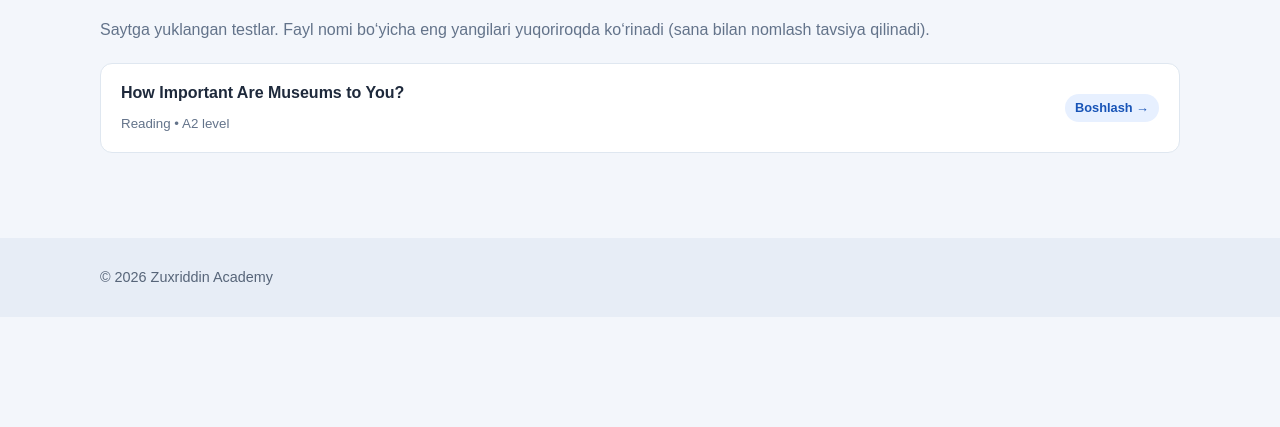
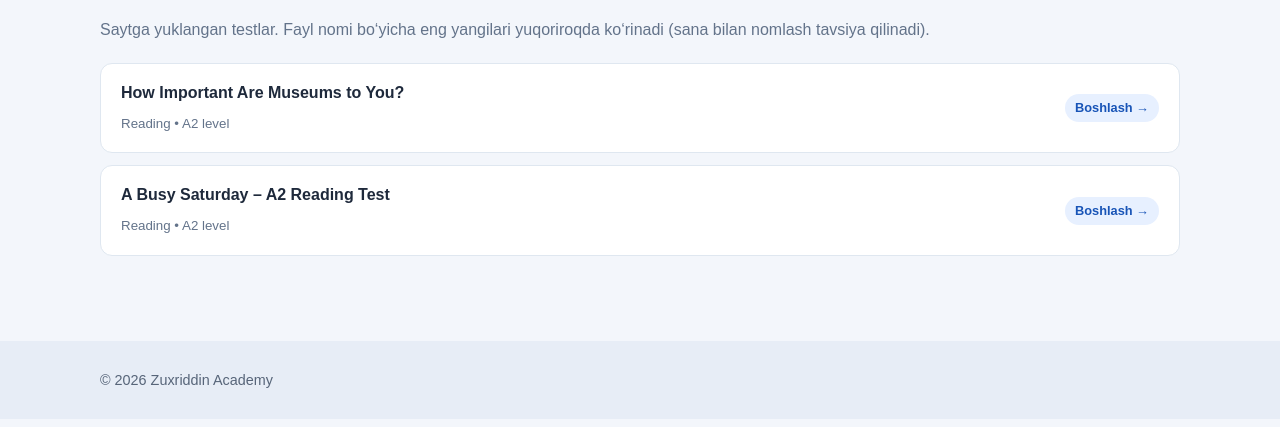
Before and after one commit to meliboyevz1991-web/zuxriddin-academy, a plain HTML site: page daily.html in a window 1280 px wide. Shown: the part 179-606 px from the top of the page. Drawn offline with Linux system fonts and the light colour scheme.

Commit message:
Fix test list caching and include second A2 reading test

```diff
--- a/daily.html
+++ b/daily.html
@@ -2,4 +2,4 @@
 <html lang="uz"><head><meta charset="UTF-8"><meta name="viewport" content="width=device-width, initial-scale=1"><title>Daily Tests | Zuxriddin Academy</title><link rel="stylesheet" href="style.css"></head><body>
 <header class="top"><div class="wrap"><nav class="navbar"><a class="brand" href="index.html">🎓 Zuxriddin Academy</a><div class="navlinks"><a href="index.html">Home</a><a href="reading.html">Reading</a><a href="listening.html">Listening</a><a href="speaking.html">Speaking</a><a href="grammar.html">Grammar</a><a href="vocabulary.html">Vocabulary</a><a href="daily.html">Daily Tests</a><a href="news.html">News</a></div></nav></div></header>
 <main class="wrap page"><h1>📅 Daily Tests</h1><p class="subtle">Saytga yuklangan testlar. Fayl nomi bo‘yicha eng yangilari yuqoriroqda ko‘rinadi (sana bilan nomlash tavsiya qilinadi).</p><div id="test-list" class="test-list"></div></main>
-<footer><div class="wrap">© 2026 Zuxriddin Academy</div></footer><script src="testlar.js"></script><script src="app.js"></script></body></html>
+<footer><div class="wrap">© 2026 Zuxriddin Academy</div></footer><script src="load-tests.js"></script></body></html>
--- /dev/null
+++ b/load-tests.js
@@ -0,0 +1,16 @@
+// Always load the freshly published test list, then render the pages.
+(function () {
+  'use strict';
+  const catalog = document.createElement('script');
+  catalog.src = 'testlar.js?v=' + Date.now();
+  catalog.onload = function () {
+    const app = document.createElement('script');
+    app.src = 'app.js';
+    document.body.appendChild(app);
+  };
+  catalog.onerror = function () {
+    const list = document.getElementById('test-list');
+    if (list) list.textContent = 'Testlar ro‘yxatini yuklashda xato. Sahifani qayta yangilang.';
+  };
+  document.body.appendChild(catalog);
+})();
--- a/testlar.js
+++ b/testlar.js
@@ -1,5 +1,11 @@
-// Auto-generated by scripts/build_test_index.py. Do not edit manually.
+// Auto-generated catalog, also rebuilt during GitHub Pages deployment.
 window.ZUX_TESTS = [
+  {
+    "subject": "reading",
+    "level": "A2",
+    "title": "A Busy Saturday – A2 Reading Test",
+    "url": "reading-a2-test02.html"
+  },
   {
     "subject": "reading",
     "level": "A2",
```
Also changed, not shown: grammar.html (+1 -1 lines), index.html (+1 -1 lines), listening.html (+1 -1 lines), reading.html (+1 -1 lines), speaking.html (+1 -1 lines), vocabulary.html (+1 -1 lines).
